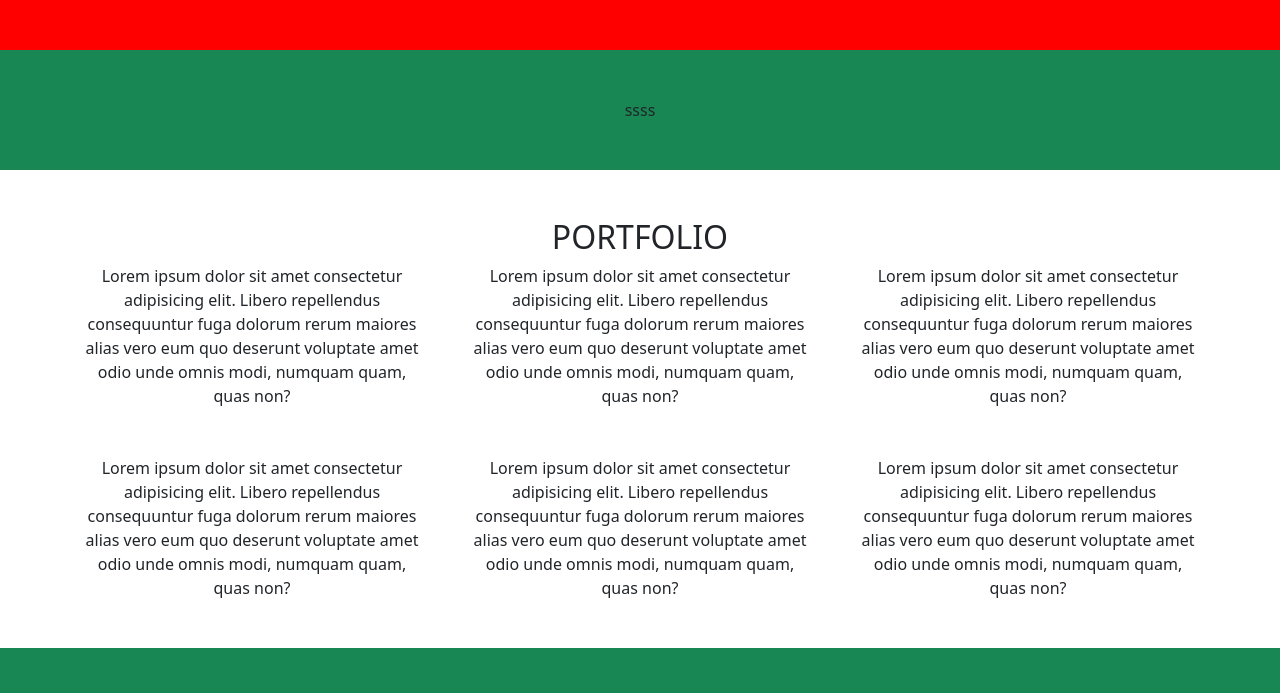
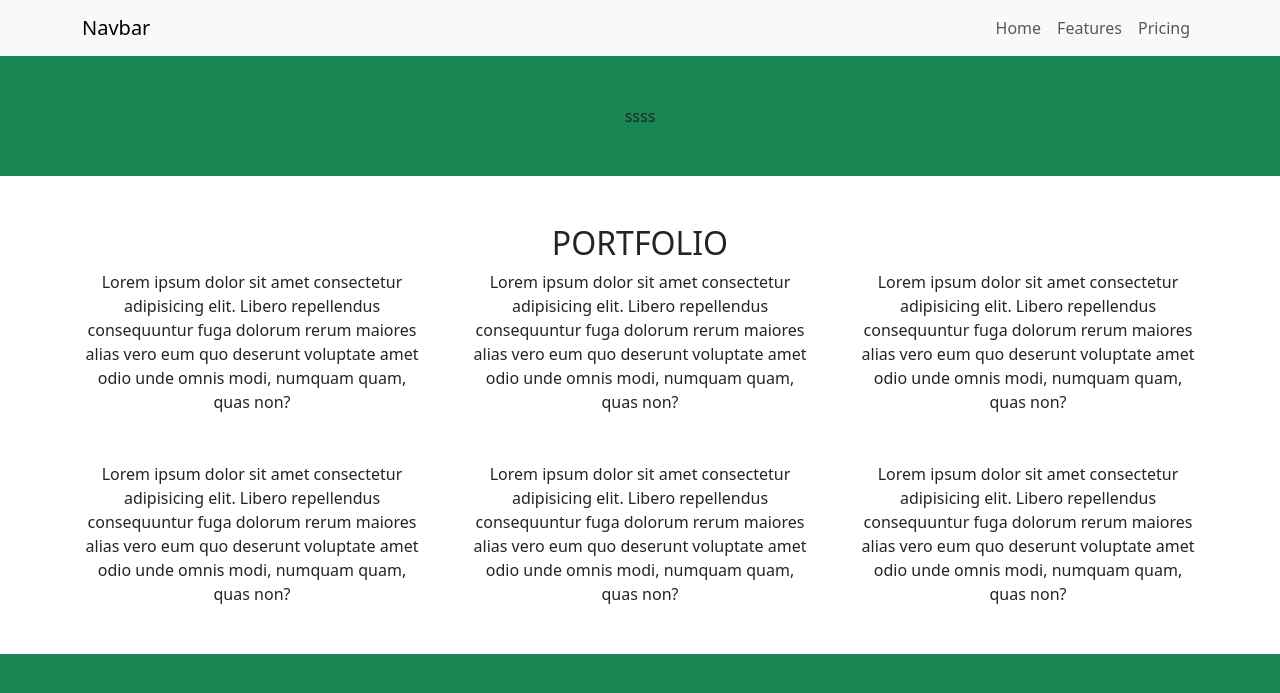
Before and after one commit to simoneevacca/html-css-bootstrap-freelancer, a plain HTML site: page index.html in a window 1280 px wide. Shown: the top 693 px of the page. Drawn offline with nearby package versions, Linux system fonts and the light colour scheme.

Commit message:
add nav-bar layout

```diff
--- a/assets/css/style.css
+++ b/assets/css/style.css
@@ -1,14 +1,4 @@
-.debug#site_header {
-    height: 50px;
-    background-color: red;
-}
 
-
-
-.debug#site_footer {
-
-
-}
 
 
 form.debug {
@@ -17,15 +7,14 @@ form.debug {
     background-color: yellow;
 
 }
+.about {
+    & .content{
+        width: 70%;
+    }
+}
 .contact {
     & .content{
 
         width: 70%;
     }
 }
-
-.about {
-    & .content{
-        width: 70%;
-    }
-}
--- a/index.html
+++ b/index.html
@@ -13,7 +13,25 @@
 <body>
 
     <header id="site_header" class="debug">
-
+        <nav class="navbar navbar-expand-sm bg-body-tertiary">
+            <div class="container">
+                <div>
+                    <a class="navbar-brand" href="#">Navbar</a>
+                </div>
+                <div>
+                    <button class="navbar-toggler" type="button" data-bs-toggle="collapse" data-bs-target="#navbarNavAltMarkup" aria-controls="navbarNavAltMarkup" aria-expanded="false" aria-label="Toggle navigation">
+                      <span class="navbar-toggler-icon"></span>
+                    </button>
+                    <div class="collapse navbar-collapse" id="navbarNavAltMarkup">
+                      <div class="navbar-nav">
+                        <a class="nav-link" href="#">Home</a>
+                        <a class="nav-link" href="#">Features</a>
+                        <a class="nav-link" href="#">Pricing</a>
+                      </div>
+                    </div>
+                </div>
+            </div>
+          </nav>
     </header>
     <!-- /#site_header -->
 
```
